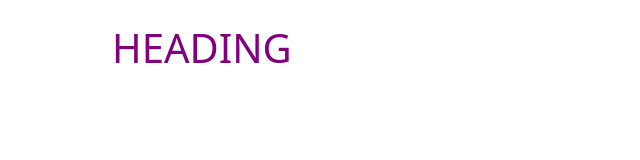
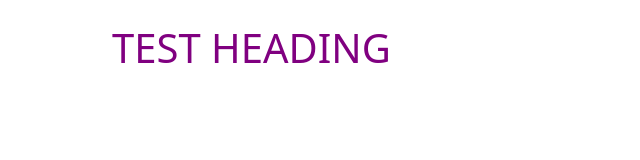
Before and after one commit to MassiveDevz/vite-sass-bs-gsap_starter, a website built with Vite: page src/index.html in a window 1280 px wide. Shown: the whole page, without its empty margins (0-640 px from the left). Built offline with nearby package versions, Linux system fonts and the light colour scheme.

Commit message:
starter: test heading

```diff
--- a/src/index.html
+++ b/src/index.html
@@ -11,7 +11,7 @@
   <body>
     <div class="container">
       <div class="row">
-        <div class="col-6 text-uppercase"><h1>Heading</h1></div>
+        <div class="col-6 text-uppercase"><h1>Test Heading</h1></div>
       </div>
     </div>
   </body>
```
